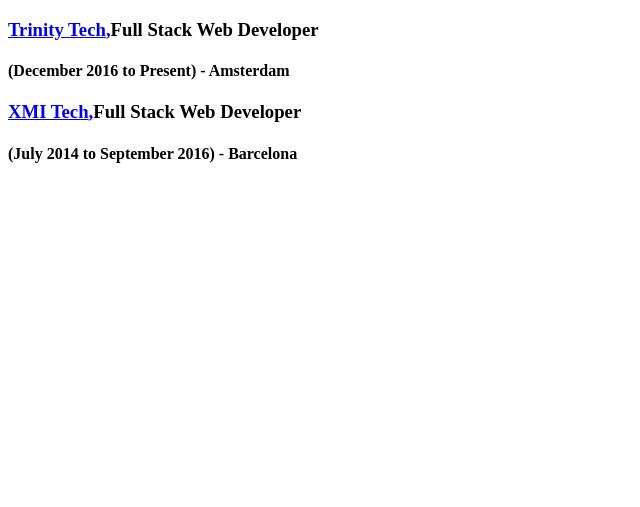
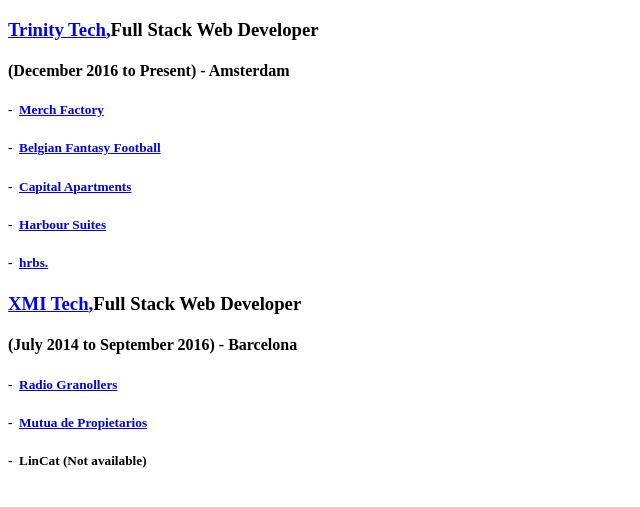
Before and after one commit to sabatesduran/portfolio, a Gatsby site: page /work in a window 1280 px wide. Shown: the part 61-568 px from the top of the page, without its empty margins (0-640 px from the left). Built offline with nearby package versions, Linux system fonts and the light colour scheme; Gatsby itself is replaced by a stand-in of ours.

Commit message:
Update JSON's, create ExternalLink component and add projects to work page

```diff
--- /dev/null
+++ b/src/components/ExternalLink.js
@@ -0,0 +1,14 @@
+import React, { Component } from "react";
+
+class ExternalLink extends Component {
+  render() {
+    const { url, className, children } = this.props;
+    return (
+      <a href={url} className={className} target="_blank" rel="noopener">
+        {children}
+      </a>
+    );
+  }
+}
+
+export default ExternalLink;
--- a/src/components/JobInfo.js
+++ b/src/components/JobInfo.js
@@ -1,4 +1,6 @@
 import React, { Component } from "react";
+import ProjectCard from "../components/ProjectCard";
+import ExternalLink from "./ExternalLink";
 
 class JobInfo extends Component {
   render() {
@@ -6,16 +8,18 @@
     return (
       <div className="job">
         <h3 className="job-company-name">
-          <a href={job.url} target="_blank" rel="noopener">
+          <ExternalLink url={job.url}>
             {job.company_name},
-          </a>
+          </ExternalLink>
           <span className="job-position">{job.position}</span>
         </h3>
         <h4 className="job-date-and-location">
-            ({job.start_date} to {job.end_date}) - {job.location}
+          ({job.start_date} to {job.end_date}) - {job.location}
         </h4>
         <div className="projects">
-          {/* <h4>Projects ({job.projects.length})</h4> */}
+          {job.projects.map(project => (
+            <ProjectCard key={project.name} project={project} />
+          ))}
         </div>
       </div>
     );
--- /dev/null
+++ b/src/components/ProjectCard.js
@@ -0,0 +1,24 @@
+import React, { Component } from "react";
+import ExternalLink from "../components/ExternalLink";
+
+class ProjectCard extends Component {
+  render() {
+    const { project } = this.props;
+    return (
+      <div className="project">
+        <h5>
+          - &nbsp;
+          {project.url === "" ? (
+            <span>{project.name} (Not available) </span>
+          ) : (
+            <ExternalLink url={project.url}>
+              {project.name}
+            </ExternalLink>
+          )}
+        </h5>
+      </div>
+    );
+  }
+}
+
+export default ProjectCard;
--- a/src/data/jobs.json
+++ b/src/data/jobs.json
@@ -13,7 +13,44 @@
         "platform": "web",
         "logo": "merch-factory.png",
         "url": "https://merchfactory.com",
-        "tools": ["Ruby", "Rails", "React", "Bootstrap 3", "Git", "Heroku"]
+        "description": "",
+        "tools": ["Rails", "React", "Bootstrap 3", "Git", "Heroku"]
+      },
+      {
+        "name": "Belgian Fantasy Football",
+        "type": "Online game",
+        "platform": "web",
+        "logo": "belgian-fantasy.png",
+        "url": "https://www.belgianfantasyfootball.be",
+        "description": "",
+        "tools": ["Rails", "Bootstrap 3", "Git", "Heroku"]
+      },
+      {
+        "name": "Capital Apartments",
+        "type": "Apartment online bookings",
+        "platform": "web",
+        "logo": "capital-apartments.png",
+        "url": "https://www.capitalapartments.nl",
+        "description": "",
+        "tools": ["Rails", "React", "GraphQL", "Bootstrap 4", "Git", "Heroku"]
+      },
+      {
+        "name": "Harbour Suites",
+        "type": "Apartment online bookings",
+        "platform": "web",
+        "logo": "harbour-suites.png",
+        "url": "https://www.harboursuites.nl",
+        "description": "",
+        "tools": ["Rails", "React", "GraphQL", "Bootstrap 4", "Git", "Heroku"]
+      },
+      {
+        "name": "hrbs.",
+        "type": "Subscription based herb shopping",
+        "platform": "web",
+        "logo": "hrbs.png",
+        "url": "https://www.hrbs.com",
+        "description": "",
+        "tools": ["Rails", "React", "GraphQL", "Bootstrap 4", "Git", "Heroku"]
       }
     ]
   },
@@ -26,12 +63,31 @@
     "location": "Barcelona",
     "projects": [
       {
-        "name": "Merch Factory",
-        "type": "Ecommerce",
-        "platform": "web",
-        "logo": "merch-factory.png",
-        "url": "https://merchfactory.com",
-        "tools": ["Ruby", "Rails", "React", "Bootstrap 3", "Git", "Heroku"]
+        "name": "Radio Granollers",
+        "type": "Mobile app",
+        "platform": "Mobile devices",
+        "logo": "radio-granollers.png",
+        "description": "",
+        "url": "https://play.google.com/store/apps/details?id=com.xmitech.radiogasl",
+        "tools": ["Apache Cordova", "API REST", "jQuery", "CSS3", "Git"]
+      },
+      {
+        "name": "Mutua de Propietarios",
+        "type": "web",
+        "platform": "Destop",
+        "logo": "mutua-de-propietarios.png",
+        "description": "",
+        "url": "https://www.mutuadepropietarios.es",
+        "tools": ["PHP", "API REST", "Bootstrap", "jQuery", "CSS3", "Git", "Java", "Debian"]
+      },
+      {
+        "name": "LinCat",
+        "type": "Mobile game",
+        "platform": "Mobile devices",
+        "logo": "lincat.png",
+        "url": "",
+        "description": "",
+        "tools": ["Apache Cordova", "API REST", "jQuery", "CSS3", "Git"]
       }
     ]
   }
--- a/src/pages/index.js
+++ b/src/pages/index.js
@@ -5,7 +5,6 @@
   <div>
     <h1>Dídac Sabatés</h1>
     <p>Welcome to my site.</p>
-    <Link to="/github-repos">Github projects</Link>
   </div>
 );
 
--- a/src/pages/github-repos.js
+++ b/src/pages/projects.js
@@ -1,13 +1,11 @@
 import React, { Component } from "react";
-import Link from "gatsby-link";
-import axios from "axios";
 import GithubCardsGrid from "../components/GithubCardsGrid";
 
-const GithubRepositoriesPage = ({ data }) => (
+const Projects = ({ data }) => (
   <div>
     <h2>Github projects</h2>
     <GithubCardsGrid />
   </div>
 );
 
-export default GithubRepositoriesPage;
+export default Projects;
--- a/src/pages/work.js
+++ b/src/pages/work.js
@@ -32,6 +32,7 @@
             platform
             logo
             url
+            description
             tools
           }
         }
--- a/src/styles/_cards.scss
+++ b/src/styles/_cards.scss
@@ -10,7 +10,6 @@
     border: 1px solid #ddd;
     background: #fff;
     border-color: #d1d5da;
-    font-family: "Roboto", sans-serif !important;
   }
 
   a {
--- a/src/styles/index.scss
+++ b/src/styles/index.scss
@@ -1,4 +1,4 @@
-@import url("https://fonts.googleapis.com/css?family=Fira+Mono|Roboto");
+@import url("https://fonts.googleapis.com/css?family=Fira+Mono");
 @import url("https://use.fontawesome.com/releases/v5.0.6/css/all.css");
 @import url("https://cdn.rawgit.com/konpa/devicon/df6431e323547add1b4cf45992913f15286456d3/devicon.min.css");
 @import "variables";
```
Also changed, not shown: src/components/ArticleCard.js (+4 -3 lines), src/components/GithubCard.js (+15 -12 lines), src/components/GithubCardsGrid.js (+5 -6 lines), src/components/Header.js (+9 -10 lines).
